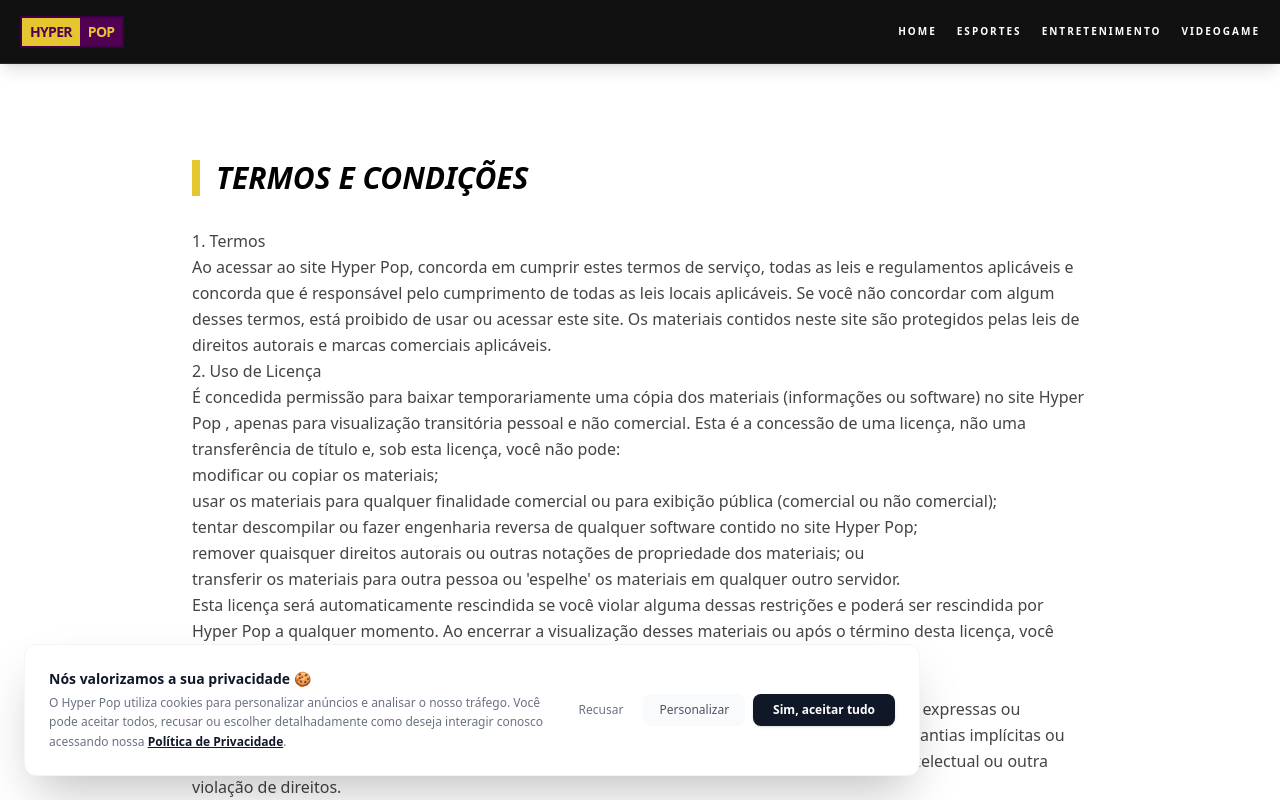
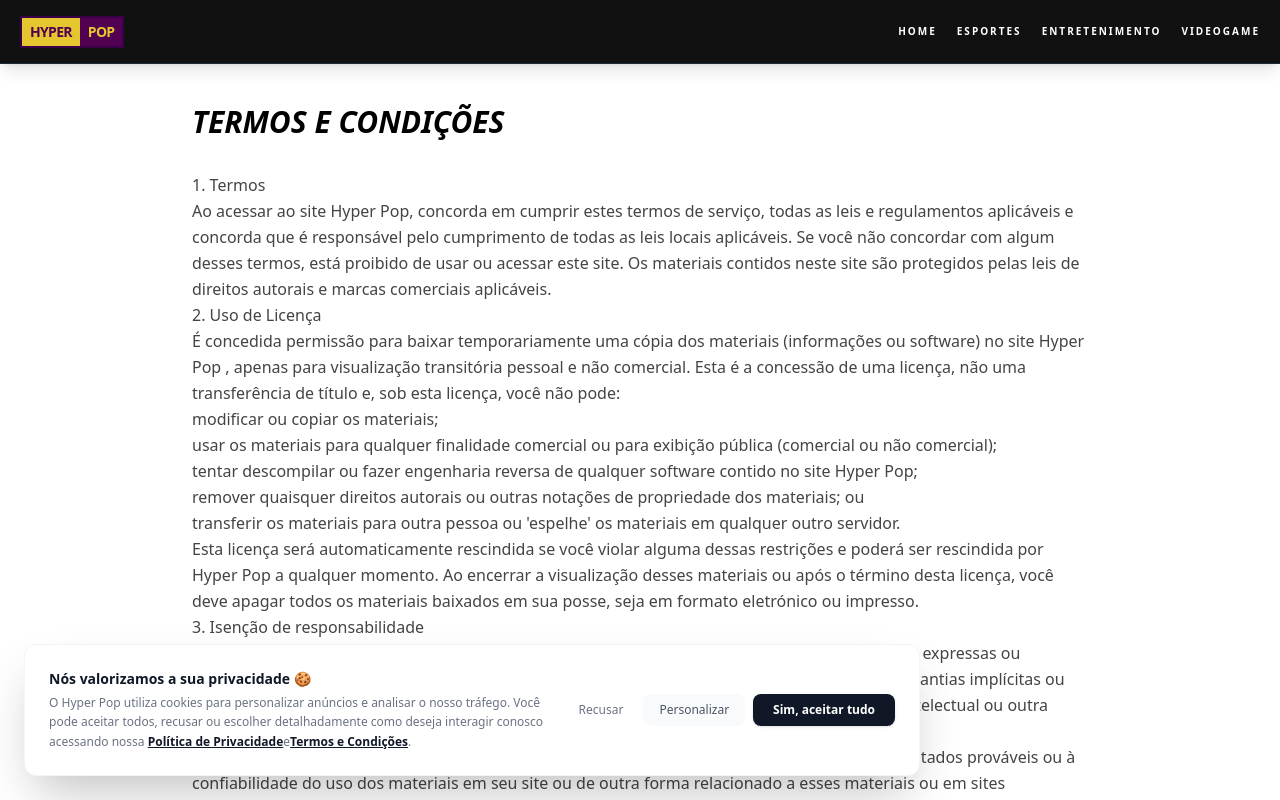
Before and after one commit to raphaeldemouradev/hyper-pop, a Next.js app: page /termos in a window 1280 px wide. Shown: the top 800 px of the page. Built offline with nearby package versions, Linux system fonts and the light colour scheme.

Commit message:
cookie: termos adicionado

```diff
--- a/src/app/termos/page.tsx
+++ b/src/app/termos/page.tsx
@@ -4,9 +4,9 @@ export default function TermosUso() {
   `;
 
   return (
-    <main className="min-h-screen bg-white pt-24 px-6 pb-20">
+    <div className="min-h-screen bg-white pt-10 px-6 pb-20">
       <div className="max-w-4xl mx-auto">
-        <h1 className="text-3xl font-black italic uppercase mb-8 border-l-8 border-[#E6C62F] pl-4">
+        <h1 className="text-3xl font-black italic uppercase mb-8">
           Termos e Condições
         </h1>
         <div
@@ -14,6 +14,6 @@ export default function TermosUso() {
           dangerouslySetInnerHTML={{ __html: htmlTermos }}
         />
       </div>
-    </main>
+    </div>
   );
 }
--- a/src/components/CookieBanner.tsx
+++ b/src/components/CookieBanner.tsx
@@ -65,6 +65,13 @@ export default function CookieBanner() {
               className="text-gray-900 underline font-semibold hover:text-gray-700"
             >
               Política de Privacidade
+            </a>
+            e
+            <a
+              href="/termos"
+              className="text-gray-900 underline font-semibold hover:text-gray-700"
+            >
+              Termos e Condições
             </a>
             .
           </p>
```
